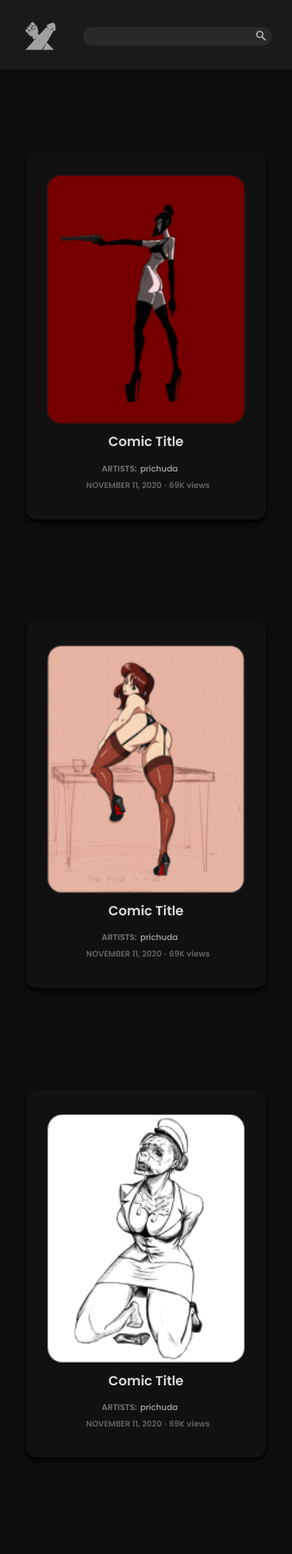
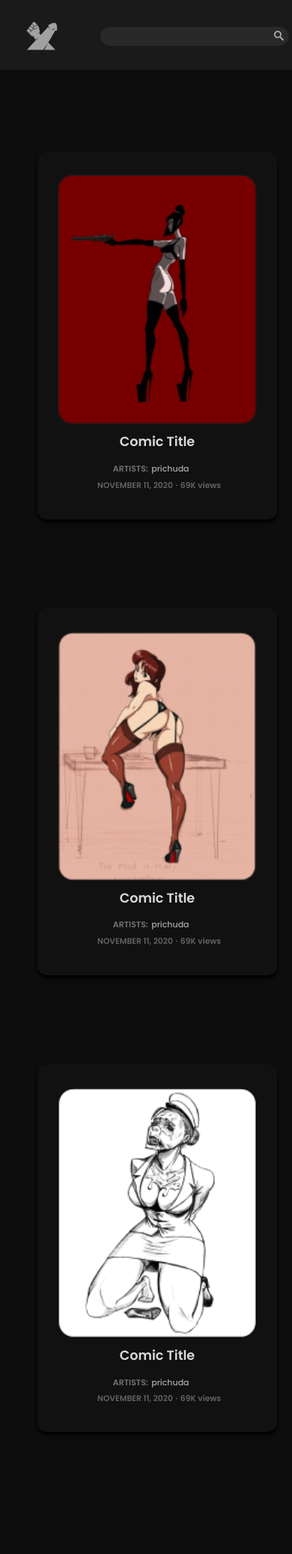
Before and after one commit to datuchela/CUMmunism, a PHP site: page /content.html in a window 390 px wide. Shown: the top 2073 px of the page at 75% size. Before the commit the page ends 1905 px from the top, so only its background shows below. Run offline with PHP 8.4, Linux system fonts and the light colour scheme.

Commit message:
responsiveness

```diff
--- a/css/content.css
+++ b/css/content.css
@@ -111,14 +111,20 @@
 .content-wrapper{
     flex-direction: row;
     display: flex;
-    justify-content: space-evenly;
+    justify-content: center;
     width: 100%;
     display: inline-flex;
+    margin: auto;
 }
 
 
 .content{
-    margin: 13vh 0 2vh 0;
+    margin: 13vh 0 0 30px;
+    max-width: initial;
+}
+
+.comics{
+    margin-bottom: 20vh
 }
 
 
@@ -156,6 +162,8 @@
     .content-wrapper{
         flex-direction: column;
         text-align: center;
+        justify-content: center;
+        align-items: center;
     }
 
 }
--- a/css/main.css
+++ b/css/main.css
@@ -12,10 +12,11 @@
 .navigation{
     display: flex;
     align-items: center;
-    justify-content: space-evenly;
+    justify-content: center;
     background-color: #1a1a1a;
     height: 11vh;
     max-height: 11vh;
+    padding-left: 1.5rem;
 }
 
 .cummunism{
@@ -23,7 +24,7 @@
     color: rgb(199, 199, 199);
     font-weight: 800;
     font-size: .7rem;
-    margin: 0.42vh 0 0 2%;
+    margin: 0.42vh 0 0 0;
     transition: color 300ms;
 
 }
@@ -54,11 +55,12 @@
 
 .nav-links{
     display: flex;
-    align-items: center;
-    justify-content: space-around;
+    align-items: flex-end;
+    justify-content: center;
     width: 100%;
     list-style: none;
     margin-top: 1.2vh;
+    padding: 0 3.2rem 0 .8rem;
 
 }
 
@@ -91,7 +93,7 @@
     border: 1px solid #292929;
     border-radius: 13px;
     background-color: #292929;
-    margin: .6vh 3% 0 0;
+    margin: .6vh 0 0 0;
     padding: 0em;
     height: 25px;
 }
@@ -138,8 +140,16 @@
         display: none;
     }
 
+    .search-box{
+        margin-right: 1.5rem;
+    }
+
+
+
     .logo{
         display: flex;
+        justify-content: space-between;
+        margin-right: 3rem;
     }
 
 }
```
